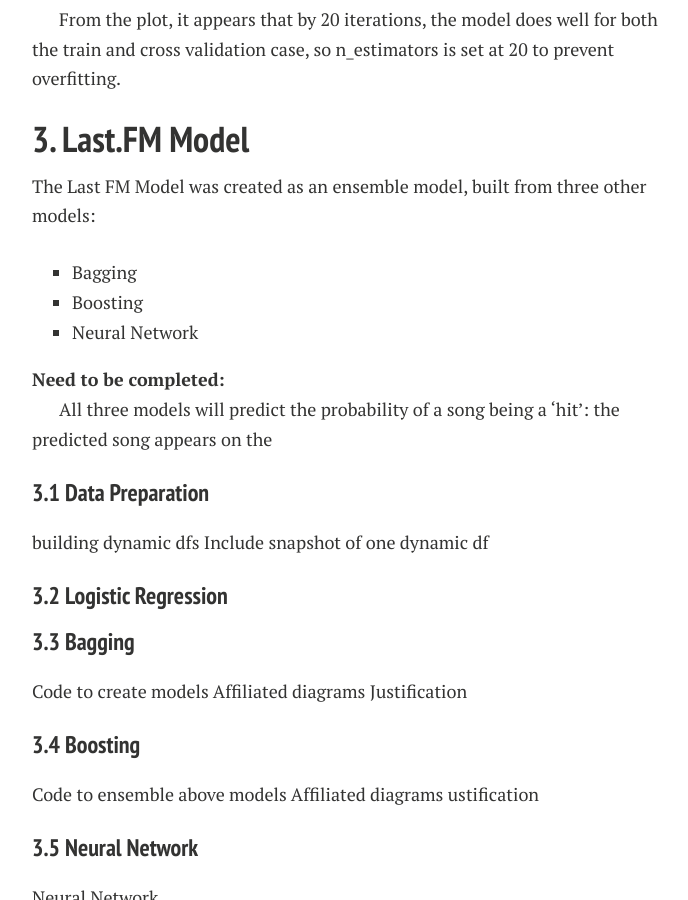
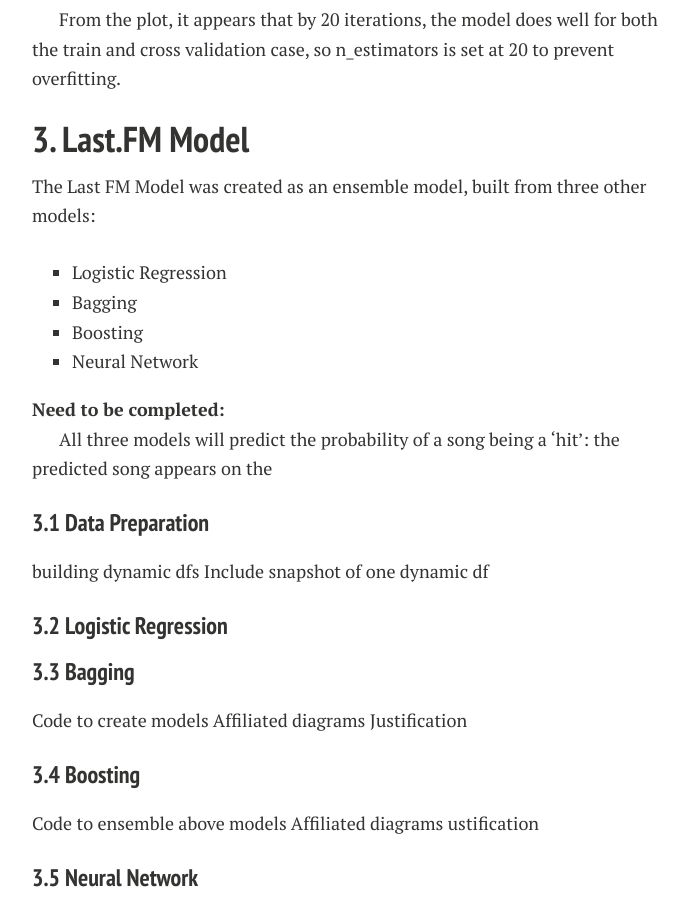
Before and after one commit to lyannaliu/lyannaliu.github.io, a Jekyll site: the page built from modelsandmethods.md, in a window 1280 px wide and 900 px high, scrolled down 17050 px. Shown: the whole window, without its empty margins (288-976 px from the left). Built offline with Jekyll 4.4.1, drawn with Linux system fonts in a browser that asks for light colours; nearby versions of some CDN libraries.

Commit message:
Update modelsandmethods.md

```diff
--- a/modelsandmethods.md
+++ b/modelsandmethods.md
@@ -534,6 +534,7 @@ From the plot, it appears that by 20 iterations, the model does well for both th
 <h2 id="3">3. Last.FM Model</h2>
 The Last FM Model was created as an ensemble model, built from three other models:
 
+  - Logistic Regression
   - Bagging
   - Boosting
   - Neural Network
```
